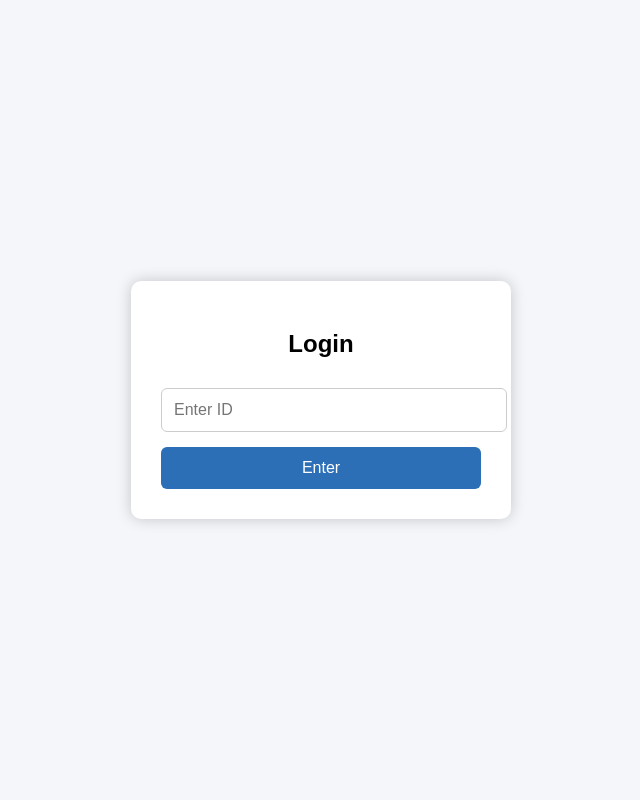
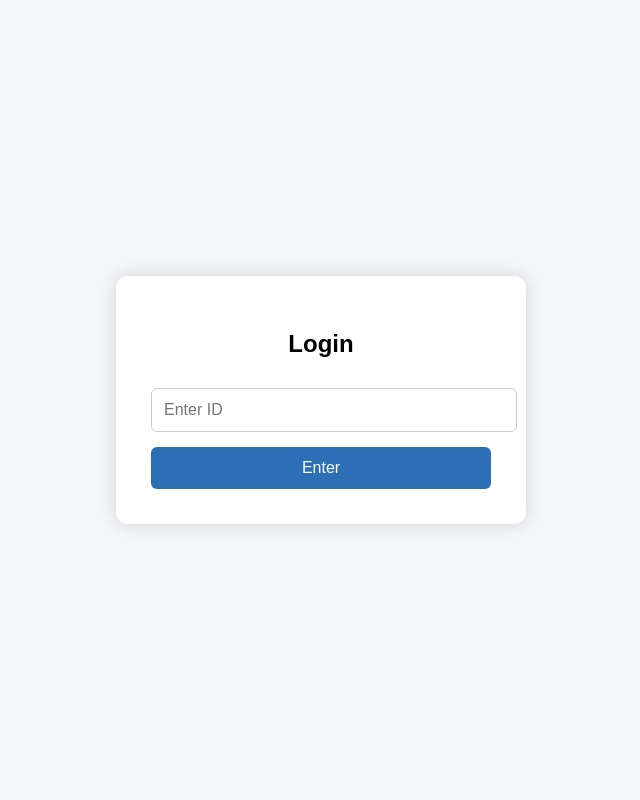
Before and after one commit to nuthank170-art/attendance-system, a Flask app: page / in a window 1280 px wide. Shown: the whole page, without its empty margins (319-959 px from the left). Run offline with Flask 3, Linux system fonts and the light colour scheme.

Commit message:
login.html

```diff
--- a/templates/login.html
+++ b/templates/login.html
@@ -10,15 +10,22 @@
 
 <style>
 
-body{
+html, body{
+
+height:100%;
+
+margin:0;
 
 font-family:Arial;
 
 background:#f4f6f9;
 
-margin:0;
+}
 
-height:100vh;
+
+.container{
+
+height:100%;
 
 display:flex;
 
@@ -33,15 +40,15 @@ align-items:center;
 
 background:white;
 
-padding:30px;
+padding:35px;
 
-border-radius:10px;
+border-radius:12px;
 
-box-shadow:0 0 15px rgba(0,0,0,0.2);
+box-shadow:0 0 18px rgba(0,0,0,0.15);
 
 width:90%;
 
-max-width:320px;
+max-width:340px;
 
 text-align:center;
 
@@ -94,6 +101,7 @@ cursor:pointer;
 
 }
 
+
 button:hover{
 
 background:#1f4f87;
@@ -107,6 +115,8 @@ background:#1f4f87;
 
 <body>
 
+
+<div class="container">
 
 <div class="box">
 
@@ -122,6 +132,8 @@ background:#1f4f87;
 
 </div>
 
+</div>
+
 
 </body>
 
```
